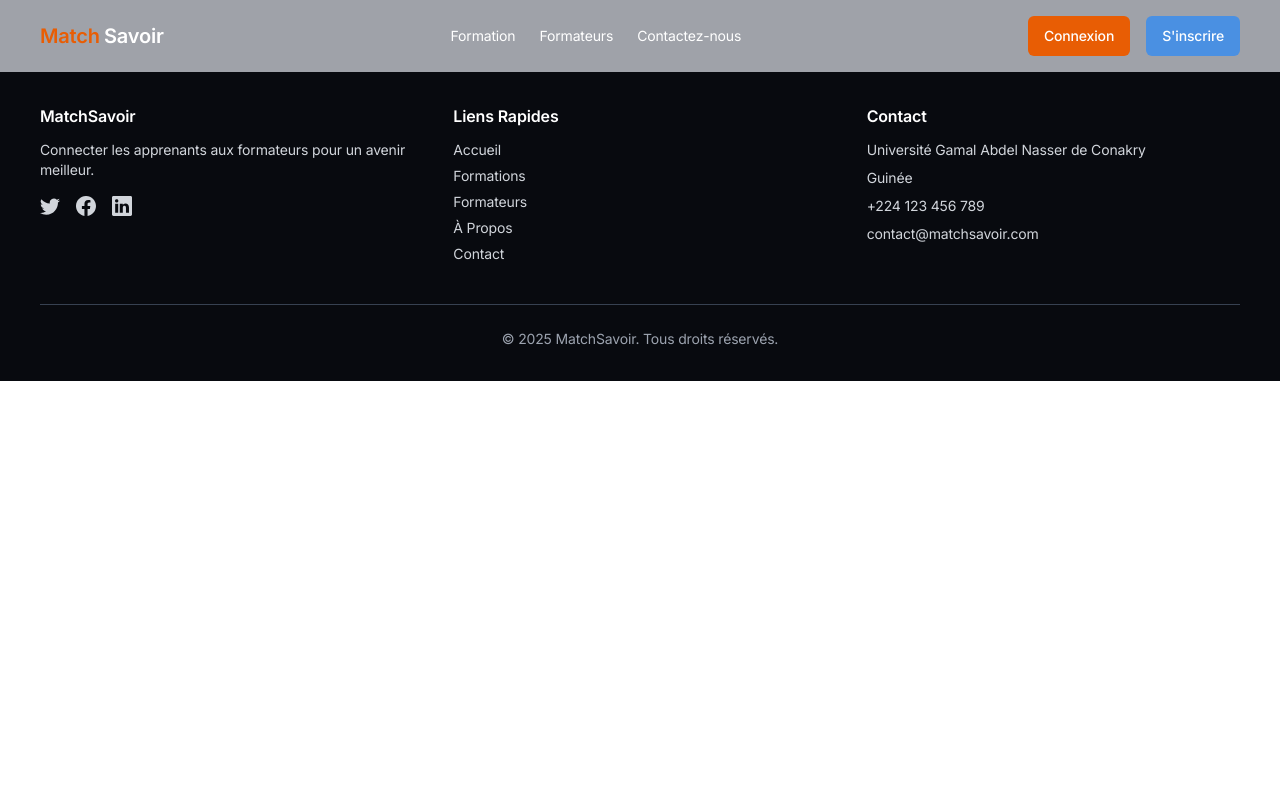
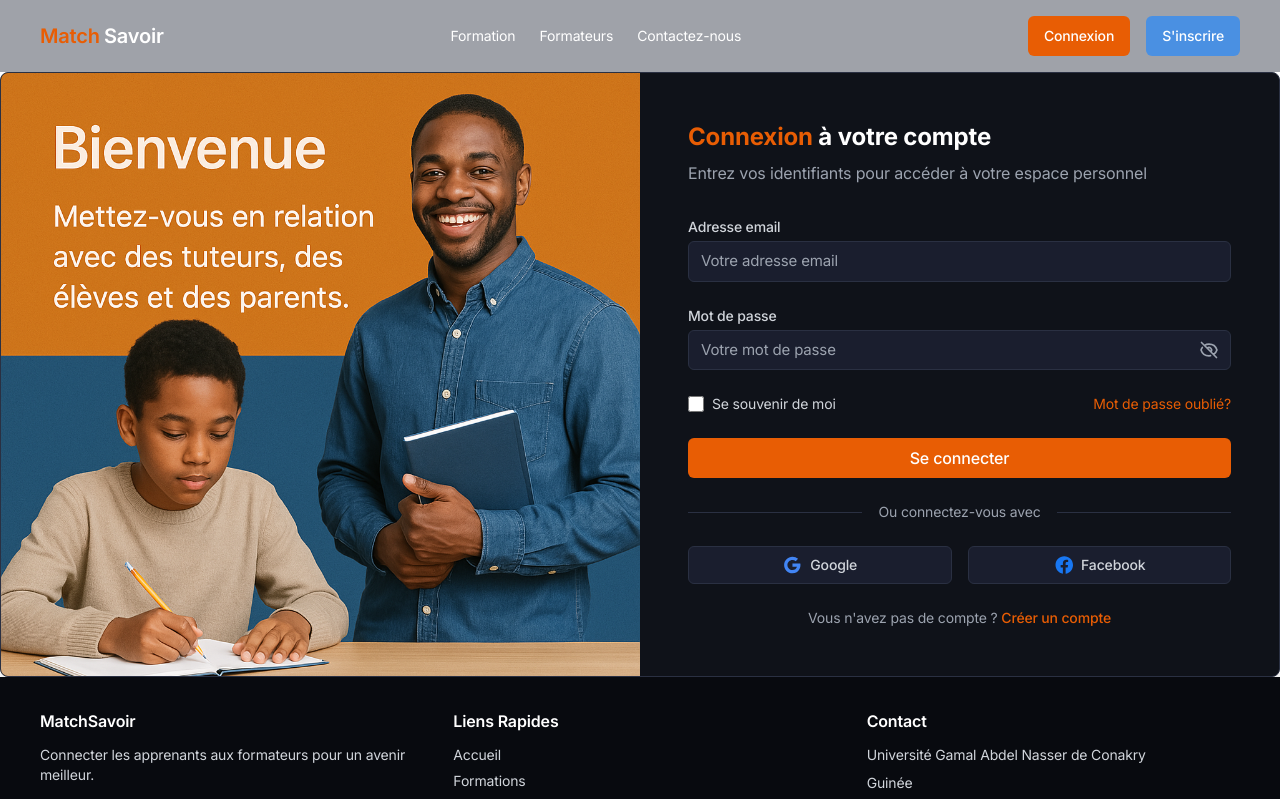
Before and after one commit to Jeanos2004/matchsavoir-frontend, a Next.js app: page /connexion in a window 1280 px wide. Shown: the top 799 px of the page. Built offline with nearby package versions, Linux system fonts and the light colour scheme; no server answers.

Commit message:
Reajustement des pages d'inscription et de connexion

```diff
--- a/src/app/(auth)/connexion/page.tsx
+++ b/src/app/(auth)/connexion/page.tsx
@@ -7,8 +7,8 @@ import { Loader2 } from 'lucide-react';
 
 export default function ConnexionPage() {
   return (
-    <div className="container">
-      <div className="bg-[#0f1219] shadow-xl rounded-lg overflow-hidden border border-[#2a3042] flex flex-col md:flex-row max-w-6xl mx-auto">
+    <div className="">
+      <div className="bg-[#0f1219] shadow-xl rounded-lg overflow-hidden border border-[#2a3042] flex flex-col md:flex-row">
         {/* Colonne de gauche - Texte et image */}
         <div className="md:w-1/2 flex flex-col bg-motif text-white">
 
--- a/src/app/(auth)/layout.tsx
+++ /dev/null
@@ -1,24 +0,0 @@
-import { Metadata } from 'next';
-import React from 'react';
-import '../globals.css'
-
-export const metadata: Metadata = {
-  title: "Authentication | Match Savoir",
-  description: "Plateforme de mise en relation entre formateurs et apprenants pour un apprentissage personnalisé et efficace.",
-};
-
-export default function AuthLayout({
-  children,
-}: Readonly<{
-  children: React.ReactNode;
-}>) {
-  return (
-    <html lang="en" suppressHydrationWarning>
-      <body className="antialiased min-h-screen flex flex-col">
-        <main>
-          <div className="min-h-screen bg-[#1a1e2e] flex items-center justify-center">{children}</div>
-        </main>
-      </body>
-    </html>
-  );
-}
--- a/src/app/layout.tsx
+++ b/src/app/layout.tsx
@@ -18,7 +18,7 @@ export default function RootLayout({
     <html lang="en" suppressHydrationWarning>
       <body className="antialiased min-h-screen flex flex-col">
         <Header />
-        <main >{children}</main>
+        <main className="flex-grow">{children}</main>
         <Footer />
       </body>
     </html>
```
